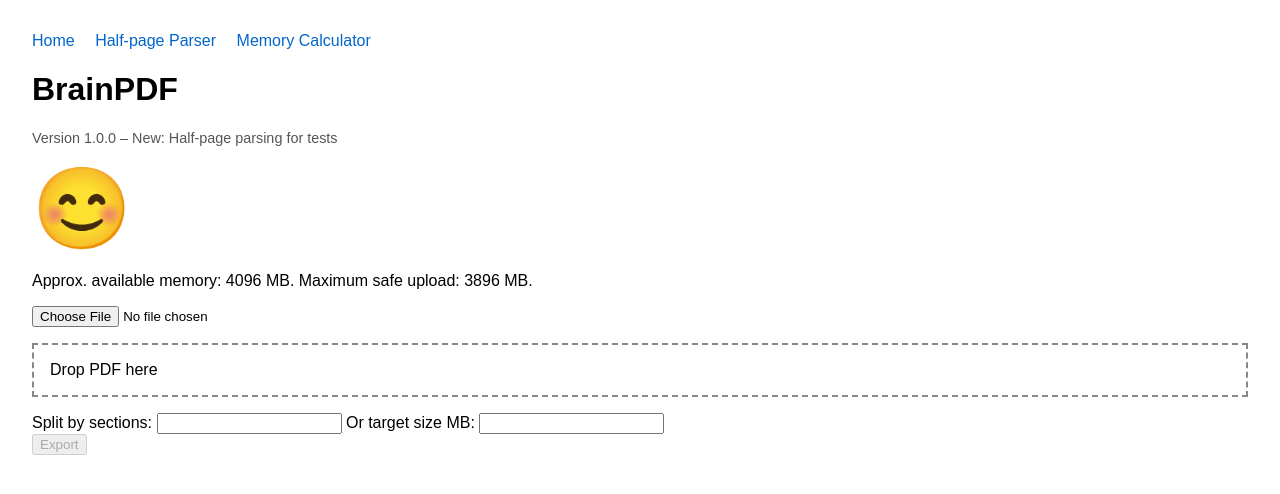
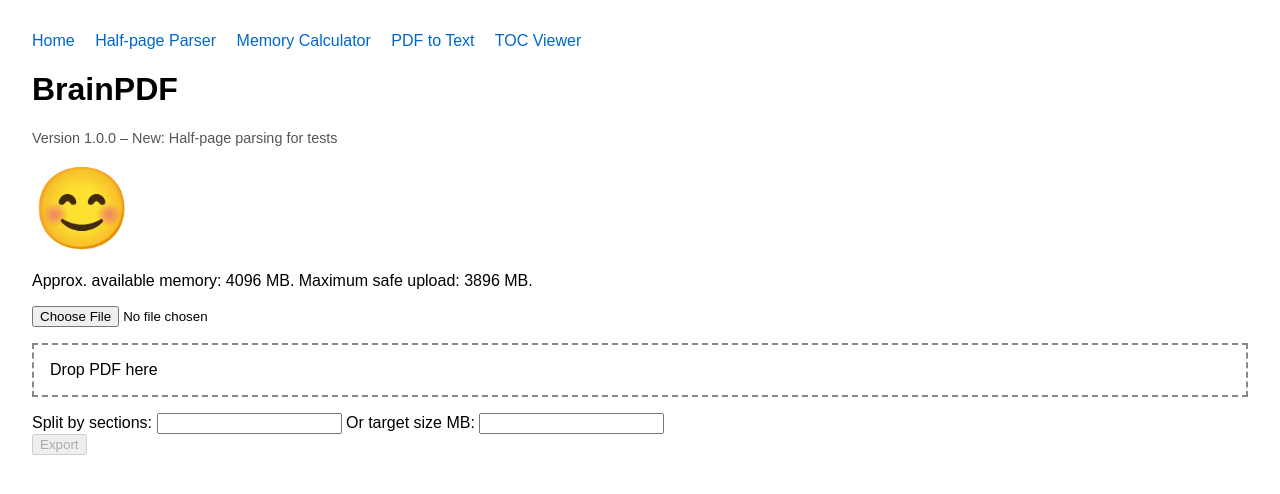
Before and after one commit to brianbrainium/BrainPDF-old2, a website with bundled scripts: page index.html in a window 1280 px wide. Built offline with nearby package versions, Linux system fonts and the light colour scheme.

Commit message:
Add PDF tool pages to navigation

```diff
--- a/index.html
+++ b/index.html
@@ -11,6 +11,8 @@
     <a href="index.html">Home</a>
     <a href="half-test.html">Half-page Parser</a>
     <a href="memory.html">Memory Calculator</a>
+    <a href="pages/page-1.html">PDF to Text</a>
+    <a href="pages/page-2.html">TOC Viewer</a>
   </nav>
   <h1>BrainPDF</h1>
   <p id="version-info"></p>
```
Also changed, not shown: half-test.html (+2 -0 lines), memory.html (+2 -0 lines), pages/page-1.html (+2 -0 lines), pages/page-2.html (+1 -0 lines).
